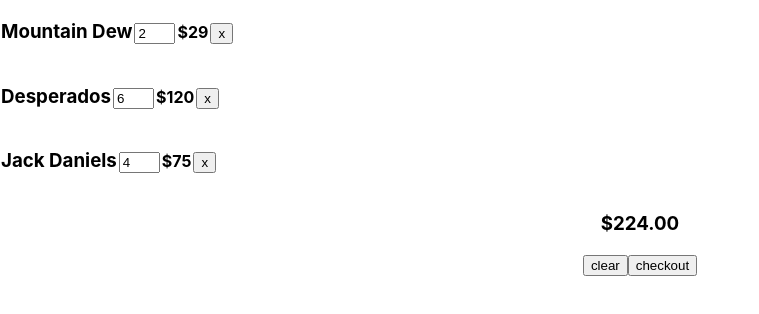
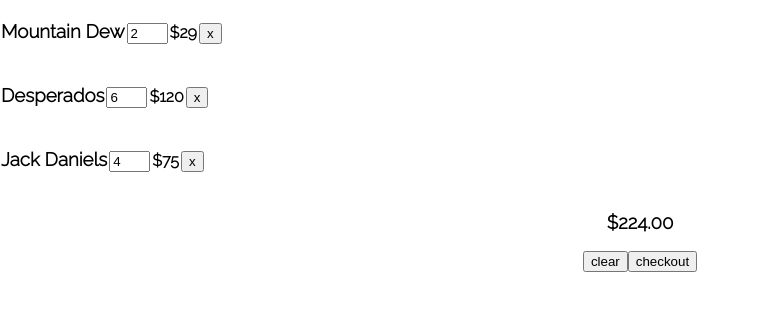
Before and after one commit to D-Antonelli/BasketApp, a React (Create React App) app: page / in a window 1280 px wide. Shown: the top 314 px of the page, without its empty margins (0-759 px from the left). Built offline with nearby package versions, Linux system fonts and the light colour scheme.

Commit message:
Import tailwind

```diff
--- a/src/index.css
+++ b/src/index.css
@@ -1,13 +1,11 @@
+@tailwind base;
+@tailwind components;
+@tailwind utilities;
+@import url('https://fonts.googleapis.com/css2?family=Raleway:wght@300&display=swap');
+
 body {
   margin: 0;
-  font-family: -apple-system, BlinkMacSystemFont, 'Segoe UI', 'Roboto', 'Oxygen',
-    'Ubuntu', 'Cantarell', 'Fira Sans', 'Droid Sans', 'Helvetica Neue',
-    sans-serif;
+  font-family: 'Raleway', sans-serif;
   -webkit-font-smoothing: antialiased;
   -moz-osx-font-smoothing: grayscale;
 }
-
-code {
-  font-family: source-code-pro, Menlo, Monaco, Consolas, 'Courier New',
-    monospace;
-}
```
